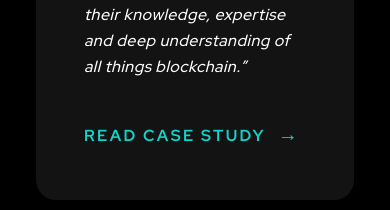
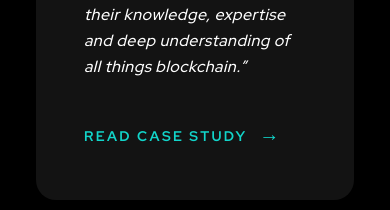
Before and after one commit to goodmorning-dev/goodmorning-site, a Next.js app: page / in a window 390 px wide. Shown: the part 6980-7190 px from the top of the page. Built offline with nearby package versions, Linux system fonts and the light colour scheme.

Commit message:
Fixed text size

```diff
--- a/src/components/home/TestimonialsSlider.tsx
+++ b/src/components/home/TestimonialsSlider.tsx
@@ -58,7 +58,7 @@ export default function TestimonialsSlider() {
               {testimonial.link && (
                 <Link
                   href={testimonial.link}
-                  className="text-14px mt-10 inline-flex font-bold tracking-[2.3px] text-primary transition-colors duration-300 hover:text-white lg:text-[16px]"
+                  className="text-[14px] mt-10 inline-flex font-bold tracking-[2.3px] text-primary transition-colors duration-300 hover:text-white lg:text-[16px]"
                 >
                   READ CASE STUDY <span className="ml-3 text-xl">→</span>
                 </Link>
```
